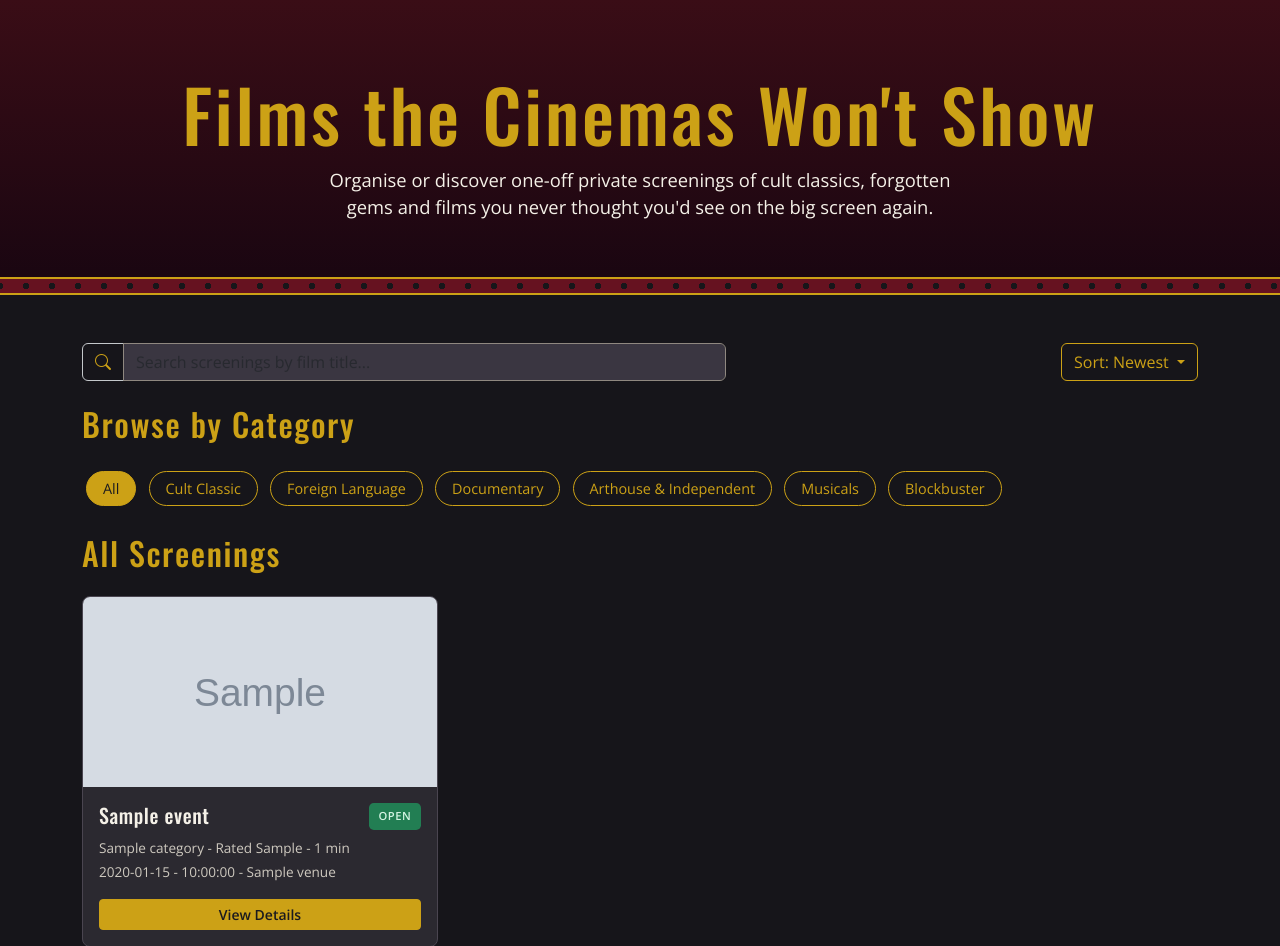
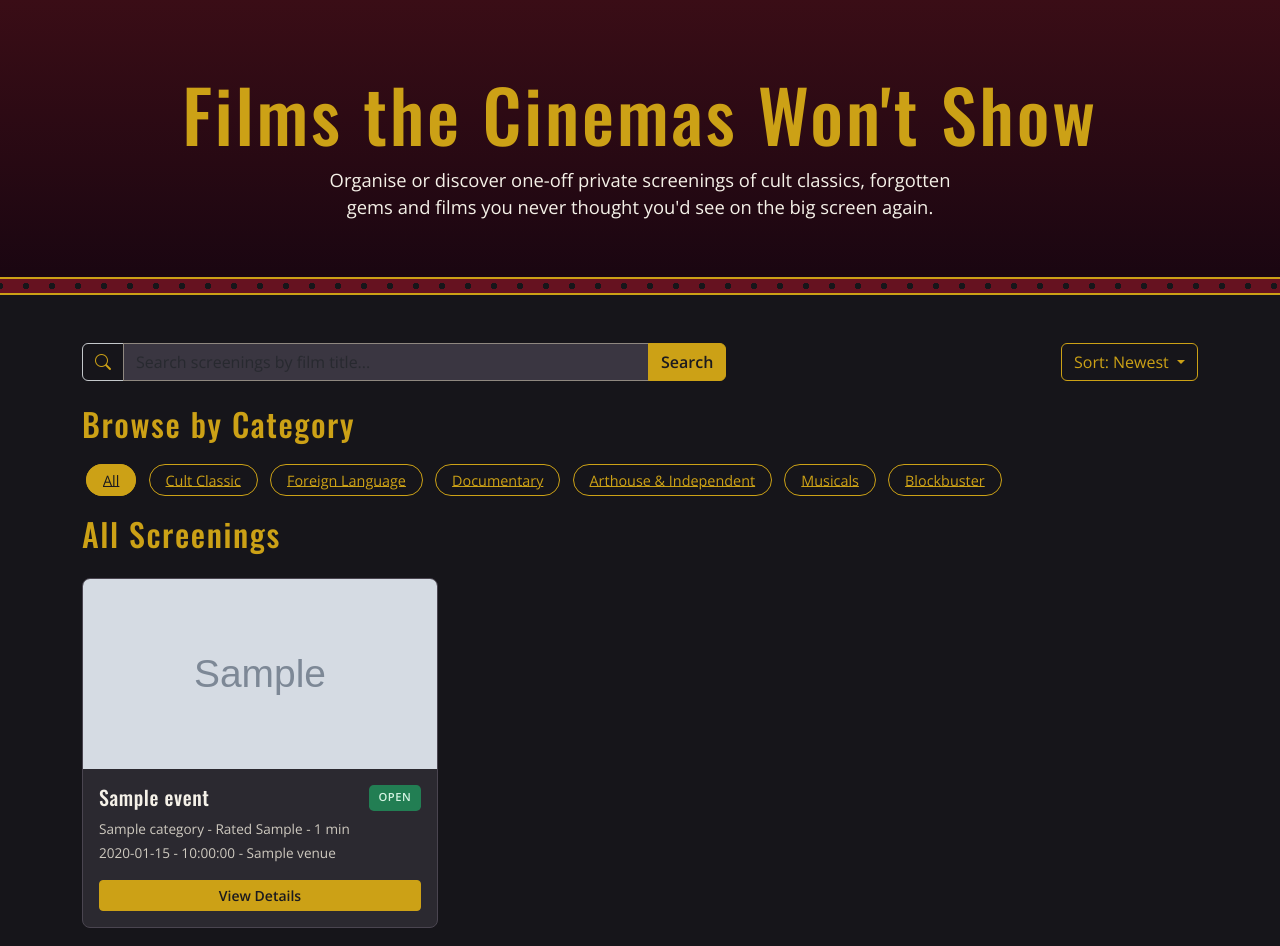
Before and after one commit to n11321814/IAB207-Group36, a Flask app: page / in a window 1280 px wide. Shown: the part 90-1036 px from the top of the page. Run offline with Flask 3, Linux system fonts and the light colour scheme; tables that the repository leaves empty hold one stand-in row (values such as "Sample post"); grey boxes marked "Sample" are stand-in pictures; some libraries are stand-ins or nearby versions.

Commit message:
Added search filter, sort and category filtering.

```diff
--- a/website/templates/index.html
+++ b/website/templates/index.html
@@ -55,23 +55,60 @@
   <section class="container py-5">
     <div class="row g-3 align-items-center mb-4">
       <div class="col-md-7">
+        <form method="GET" action="{{ url_for('main.index') }}">
             <div class="input-group">
                 <span class="input-group-text bg-transparent border-secondary-subtle">
                     <i class="bi bi-search qs-search-icon"></i>
                 </span>
-          <input type="text" class="form-control qs-search-input" placeholder="Search screenings by film title..." aria-label="Search screenings">
+                <input
+                    type="text"
+                    name="title"
+                    value="{{ request.args.get('title', '') }}"
+                    class="form-control qs-search-input"
+                    placeholder="Search screenings by film title..."
+                    aria-label="Search screenings">
+
+                <button type="submit" class="btn qs-btn-gold">
+                    Search
+                </button>
             </div>
+        </form>
       </div>
       <div class="col-md-5 text-md-end">
         <div class="dropdown">
           <button class="btn qs-btn-outline-gold dropdown-toggle" type="button" data-bs-toggle="dropdown" aria-expanded="false">
+            {% if request.args.get('sort') == 'price_asc' %}
+              Sort: Price Low to High
+            {% elif request.args.get('sort') == 'price_desc' %}
+              Sort: Price High to Low
+            {% elif request.args.get('sort') == 'title_asc' %}
+              Sort: Name A-Z
+            {% else %}
               Sort: Newest
+            {% endif %}
+
           </button>
           <ul class="dropdown-menu dropdown-menu-end">
-            <li><a class="dropdown-item" href="#">Newest</a></li>
-            <li><a class="dropdown-item" href="#">Price: Low to High</a></li>
-            <li><a class="dropdown-item" href="#">Price: High to Low</a></li>
-            <li><a class="dropdown-item" href="#">Name: A-Z</a></li>
+            <li><a class="dropdown-item " href="{{ url_for('main.index',
+              title=request.args.get('title', ''),
+              category=request.args.get('category', ''),
+              sort='newest'
+              ) }}">Newest</a></li>
+            <li><a class="dropdown-item" href="{{ url_for('main.index',
+                  title=request.args.get('title', ''),
+                  category=request.args.get('category', ''),
+                  sort='price_asc'
+              ) }}">Price: Low to High</a></li>
+            <li><a class="dropdown-item" href="{{ url_for('main.index',
+                  title=request.args.get('title', ''),
+                  category=request.args.get('category', ''),
+                  sort='price_desc'
+              ) }}">Price: High to Low</a></li>
+            <li><a class="dropdown-item" href="{{ url_for('main.index',
+                  title=request.args.get('title', ''),
+                  category=request.args.get('category', ''),
+                  sort='title_asc'
+              ) }}">Name: A-Z</a></li>
           </ul>
         </div>
       </div>
@@ -79,13 +116,41 @@
 
     <h2 class="qs-section-title qs-heading">Browse by Category</h2>
     <div class="mb-4">
-      <button class="qs-category-btn active">All</button>
-      <button class="qs-category-btn">Cult Classic</button>
-      <button class="qs-category-btn">Foreign Language</button>
-      <button class="qs-category-btn">Documentary</button>
-      <button class="qs-category-btn">Arthouse & Independent</button>
-      <button class="qs-category-btn">Musicals</button>
-      <button class="qs-category-btn">Blockbuster</button>
+      <a class="qs-category-btn {% if not request.args.get('category') %}active{% endif %}" href="{{ url_for('main.index',
+        category='',
+        title=request.args.get('title', ''),
+        sort=request.args.get('sort', 'newest')
+        ) }}">All</a>
+      <a class="qs-category-btn {% if request.args.get('category') == 'Cult Classic' %}active{% endif %}" href="{{ url_for('main.index',
+        category='Cult Classic',
+        title=request.args.get('title', ''),
+        sort=request.args.get('sort', 'newest')
+        ) }}">Cult Classic</a>
+      <a class="qs-category-btn {% if request.args.get('category') == 'Foreign Language' %}active{% endif %}" href="{{ url_for('main.index',
+        category='Foreign Language',
+        title=request.args.get('title', ''),
+        sort=request.args.get('sort', 'newest')
+        ) }}">Foreign Language</a>
+      <a class="qs-category-btn {% if request.args.get('category') == 'Documentary' %}active{% endif %}" href="{{ url_for('main.index',
+        category='Documentary',
+        title=request.args.get('title', ''),
+        sort=request.args.get('sort', 'newest')
+        ) }}">Documentary</a>
+      <a class="qs-category-btn {% if request.args.get('category') == 'Arthouse & Independent' %}active{% endif %}" href="{{ url_for('main.index',
+        category='Arthouse & Independent',
+        title=request.args.get('title', ''),
+        sort=request.args.get('sort', 'newest')
+        ) }}">Arthouse & Independent</a>
+      <a class="qs-category-btn {% if request.args.get('category') == 'Musicals' %}active{% endif %}" href="{{ url_for('main.index',
+        category='Musicals',
+        title=request.args.get('title', ''),
+        sort=request.args.get('sort', 'newest')
+        ) }}">Musicals</a>
+      <a class="qs-category-btn {% if request.args.get('category') == 'Blockbuster' %}active{% endif %}" href="{{ url_for('main.index',
+        category='Blockbuster',
+        title=request.args.get('title', ''),
+        sort=request.args.get('sort', 'newest')
+        ) }}">Blockbuster</a>
     </div>
 
     <h2 class="qs-section-title qs-heading">All Screenings</h2>
@@ -132,7 +197,9 @@
       </div>
 
       {% endfor %}
-
+      {% if events == [] %}
+      <p>No events to show, please use different search terms and try again.</p>
+      {% endif %}
     </div>
   </section>
 </main>
--- a/website/views.py
+++ b/website/views.py
@@ -1,5 +1,6 @@
 from flask import Blueprint, render_template, redirect, url_for, flash, abort
 from flask_login import login_required, current_user
+from flask import request
 from . import db
 from .models import Event, Venue, Category
 from .forms import EventForm
@@ -10,8 +11,36 @@ main_bp = Blueprint('main', __name__)
 
 @main_bp.route('/')
 def index():
-    events = Event.query.order_by(Event.event_date).all()
-    print(events)
+    title = request.args.get('title', '').strip()
+    category = request.args.get('category', '').strip()
+    sort = request.args.get('sort', 'newest')
+
+    events = Event.query
+
+    if title:
+        events = events.filter(
+            Event.title.ilike(f'%{title}%')
+        )
+
+    if category:
+        events = events.join(Event.category).filter(
+            Category.name == category
+        )
+
+    if sort == 'price_asc':
+        events = events.order_by(Event.ticket_price.asc())
+
+    elif sort == 'price_desc':
+        events = events.order_by(Event.ticket_price.desc())
+
+    elif sort == 'title_asc':
+        events = events.order_by(Event.title.asc())
+
+    else:
+        events = events.order_by(Event.event_date.desc())
+
+    events = events.all()
+
     return render_template('index.html', events=events)
 
 
@@ -53,15 +82,9 @@ def create_event():
         db.session.add(new_event)
         db.session.commit()
 
-        print("EVENT CREATED")
-        print("ID:", new_event.id)
-        print("TITLE:", new_event.title)
-        print("ORGANISER:", new_event.organiser_id)
-
         flash('Event published successfully.', 'success')
         return redirect(url_for('main.index'))
-    print("FORM VALID:", form.validate())
-    print("FORM ERRORS:", form.errors)
+
     return render_template('create_event.html', form=form)
 
 
@@ -128,4 +151,8 @@ def cancel_event(event_id):
 @main_bp.route('/event/<int:event_id>')
 def event_details(event_id):
     event = Event.query.get_or_404(event_id)
-    return render_template('event_details.html', event=event)
+
+    return render_template(
+        'event_details.html',
+        event=event
+    )
```
Lines whose indentation alone changed are shown as unchanged.
